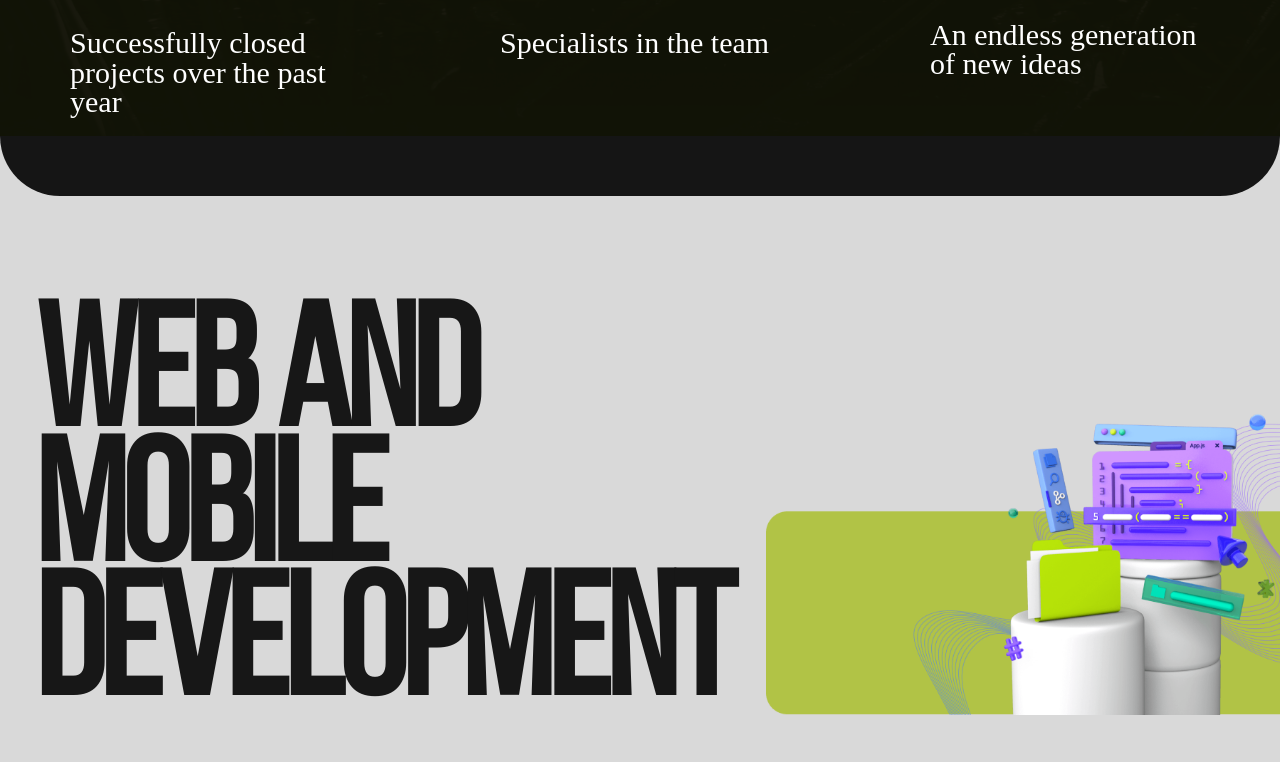
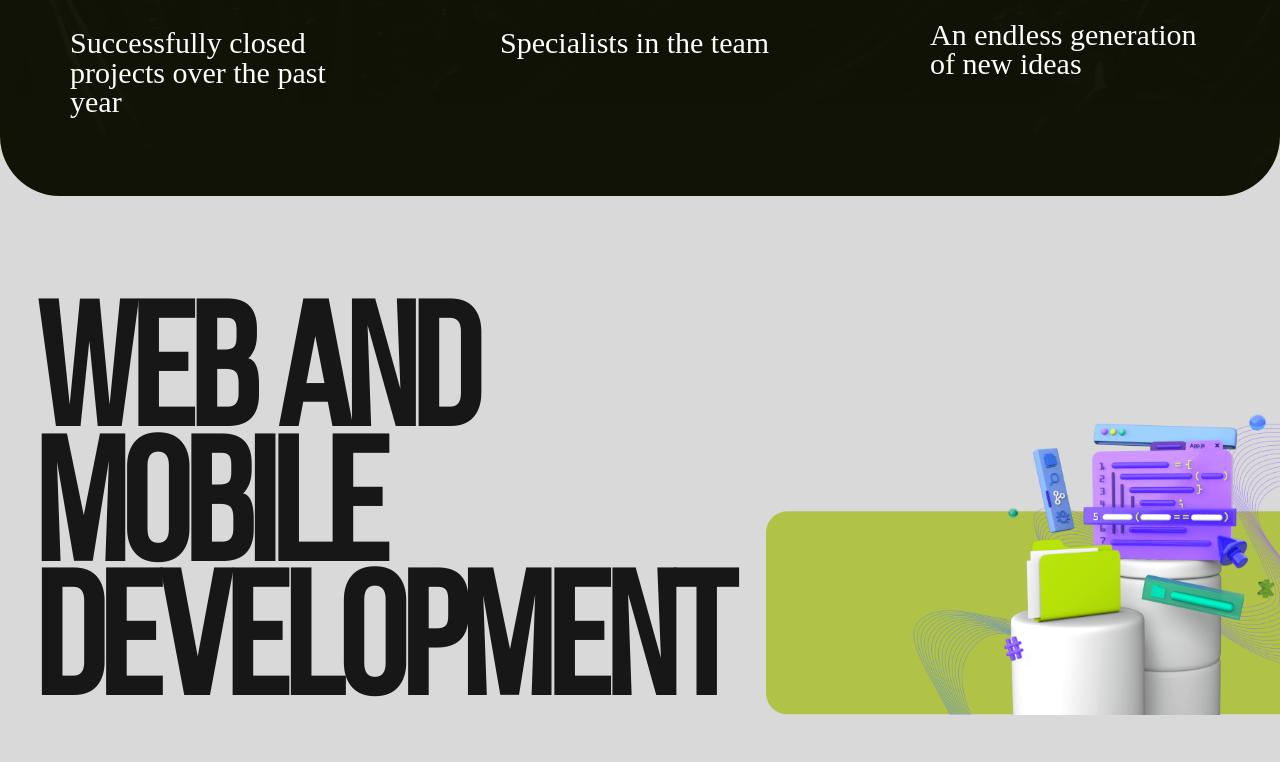
Before and after one commit to vlelyavin/blackhorse, a React (Create React App) app: page / in a window 1280 px wide. Shown: the part 2600-3362 px from the top of the page. Built offline with nearby package versions, Linux system fonts and the light colour scheme; a web font is replaced by a local one.

Commit message:
overlay fixed

```diff
--- a/src/assets/styles/main.scss
+++ b/src/assets/styles/main.scss
@@ -420,7 +420,8 @@ body {
   display: flex;
   flex-direction: column;
   align-items: center;
-
+  position: relative;
+  z-index: 7;
   &__upper {
     display: flex;
     align-items: center;
@@ -649,17 +650,7 @@ body {
   z-index: 6;
   color: var(--black);
   padding-bottom: 250px;
-  &::after {
-    position: absolute;
-    content: "";
-    top: 0;
-    left: 0;
-    width: 100%;
-    height: 60px;
-    background: rgba(0, 0, 0, 0.9);
-    z-index: 3;
-    border-radius: 0 0 60px 60px;
-  }
+
   background: var(--gray);
   margin-top: -60px;
   padding-top: 180px;
@@ -1735,8 +1726,6 @@ body {
   }
 
   .design {
-    position: relative;
-    z-index: 2;
     padding: 60px 0;
     background: url(../images/mobile/designMobileBg.png) no-repeat center center / cover;
     &__upper {
```
